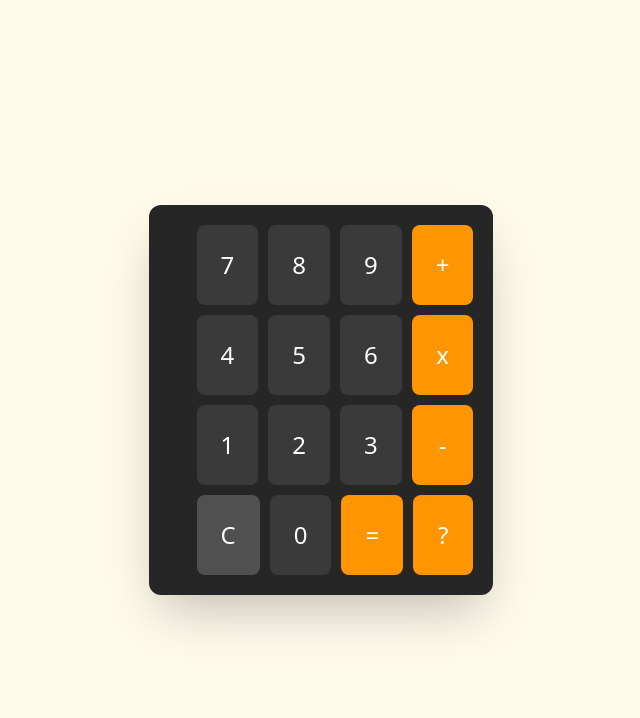
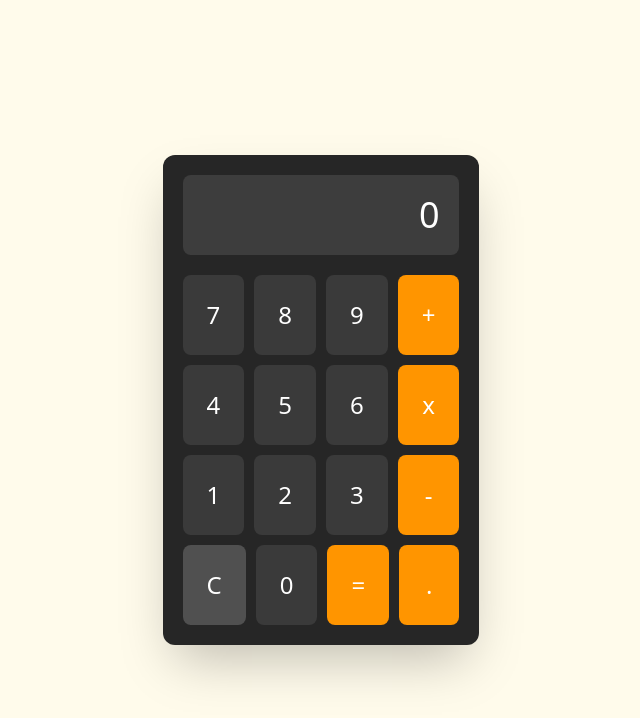
Before and after one commit to ch-yang1273/vue-playground, a Vue app in the folder 2025-1106_Calculator/vue-calculator/: page / in a window 1280 px wide. Shown: the top 718 px of the page, without its empty margins (319-959 px from the left). Built offline with nearby package versions, Linux system fonts and the light colour scheme.

Commit message:
Calculator 부분 퍼블리싱 완료

```diff
--- a/2025-1106_Calculator/vue-calculator/src/components/calculator/CalculatorButton.vue
+++ b/2025-1106_Calculator/vue-calculator/src/components/calculator/CalculatorButton.vue
@@ -22,9 +22,10 @@ const handleClick = () => {
 };
 
 const buttonClasses = computed(() => {
-  const baseClasses =
-    'rounded-lg px-6 py-6 text-2xl font-medium transition-all duration-200 ' +
-    'hover:-translate-y-0.5 active:translate-y-0 flex-1';
+  const baseClasses = [
+    'rounded-lg px-6 py-6 text-2xl font-medium transition-all duration-200',
+    'hover:-translate-y-0.5 active:translate-y-0 flex-1',
+  ].join(' ');
 
   const typeClasses = {
     number: 'bg-[#3a3a3a] text-white hover:bg-[#4a4a4a]',
--- a/2025-1106_Calculator/vue-calculator/src/components/calculator/CalculatorDisplay.vue
+++ b/2025-1106_Calculator/vue-calculator/src/components/calculator/CalculatorDisplay.vue
@@ -1,7 +1,17 @@
-<script setup></script>
-
+<script setup>
+const props = defineProps({
+  value: {
+    type: String,
+    default: '0',
+  },
+});
+</script>
 <template>
-  <div></div>
+  <div
+    class="mb-5 flex-1 overflow-hidden rounded-lg bg-[#3d3d3d] p-5 text-right text-4xl font-light wrap-break-word text-white"
+  >
+    {{ value }}
+  </div>
 </template>
 
 <style scoped></style>
--- a/2025-1106_Calculator/vue-calculator/src/components/calculator/CalculatorKeypad.vue
+++ b/2025-1106_Calculator/vue-calculator/src/components/calculator/CalculatorKeypad.vue
@@ -23,8 +23,8 @@ const buttonRows = [
   [
     { label: 'C', type: 'clear' },
     { label: '0', type: 'number' },
-    { label: '=', type: 'operator' },
-    { label: '?', type: 'operator' },
+    { label: '=', type: 'equals' },
+    { label: '.', type: 'operator' },
   ],
 ];
 </script>
--- a/2025-1106_Calculator/vue-calculator/src/components/calculator/TheCalculator.vue
+++ b/2025-1106_Calculator/vue-calculator/src/components/calculator/TheCalculator.vue
@@ -4,8 +4,10 @@ import CalculatorDisplay from './CalculatorDisplay.vue';
 </script>
 
 <template>
-  <CalculatorDisplay />
-  <CalculatorKeypad />
+  <div class="flex flex-col">
+    <CalculatorDisplay />
+    <CalculatorKeypad />
+  </div>
 </template>
 
 <style scoped></style>
```
